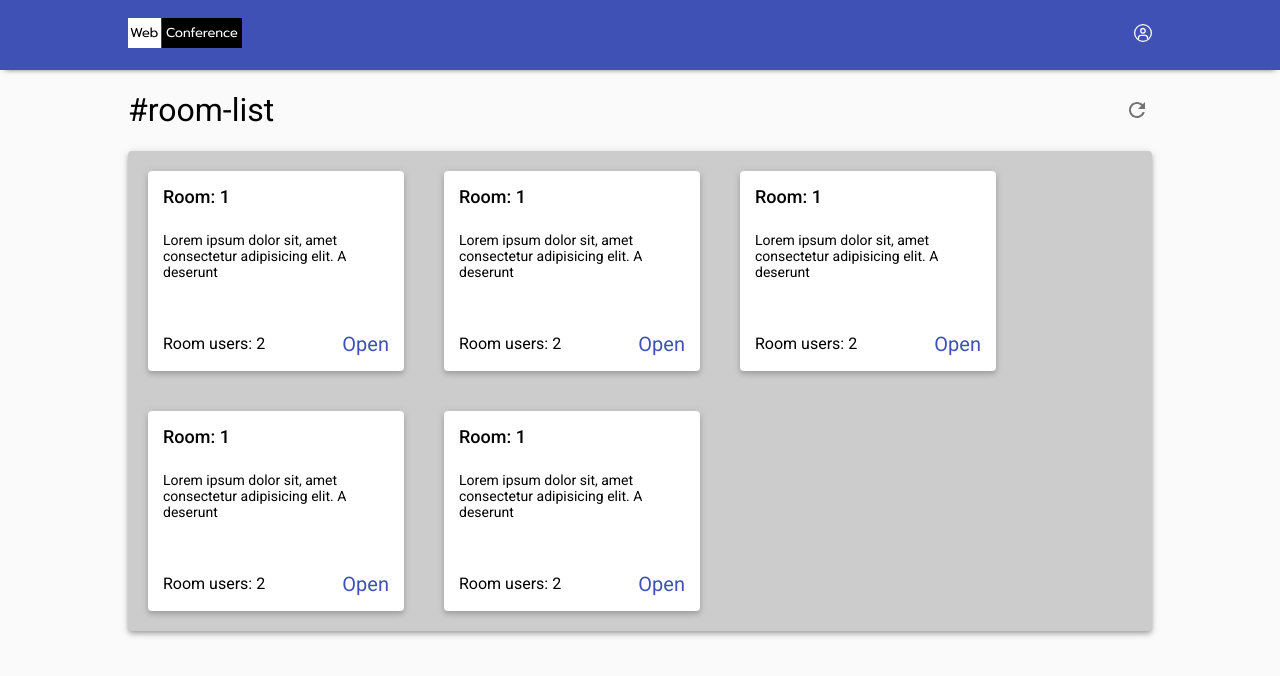
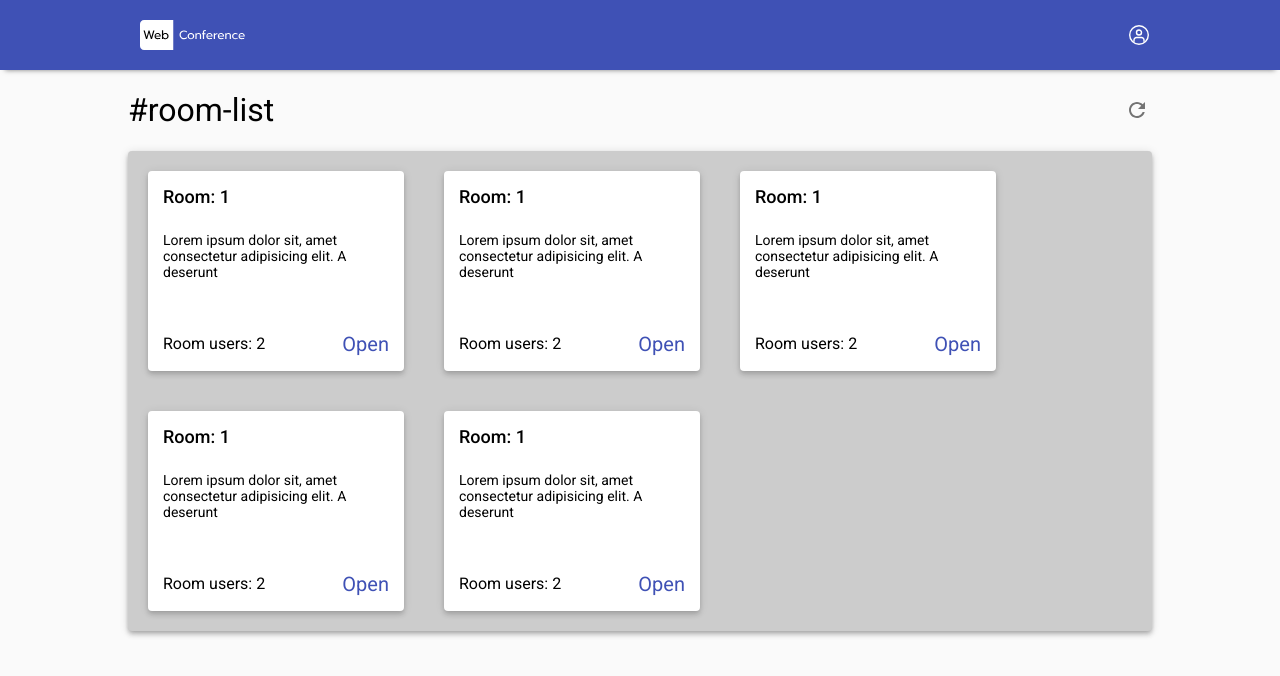
Before and after one commit to This-is-ellesar/video-chat-frontend, a React (Create React App) app: page / in a window 1280 px wide. Shown: the top 676 px of the page. Built offline with nearby package versions, Linux system fonts and the light colour scheme; no server answers.

Commit message:
Поправил хедер

```diff
--- a/src/components/base/AppHeader.tsx
+++ b/src/components/base/AppHeader.tsx
@@ -2,6 +2,7 @@ import { FC } from 'react'
 import { NavLink } from 'react-router-dom'
 //ui
 import { HeaderComponents, HeaderContainerItem, HeaderContainer } from './style'
+import IconButton from '@material-ui/core/IconButton'
 //icons
 import Logo from '../../assets/icons/logo.svg'
 import AccountIcon from '../../assets/icons/account-icon.svg'
@@ -14,12 +15,16 @@ const Header: FC<IHeader> = () => {
       <HeaderContainer>
         <HeaderContainerItem>
           <NavLink to="/">
-            <img src={Logo} alt="Логотип" />
+            <IconButton title="refresh" color="primary">
+              <img src={Logo} alt="Логотип" />
+            </IconButton>
           </NavLink>
         </HeaderContainerItem>
         <HeaderContainerItem>
           <NavLink to="/auth">
-            <img src={AccountIcon} alt="Sign in" title="Sign in" />
+            <IconButton size="small" title="refresh" color="primary">
+              <img src={AccountIcon} alt="Sign in" title="Sign in" />
+            </IconButton>
           </NavLink>
         </HeaderContainerItem>
       </HeaderContainer>
```
Also changed, not shown: src/assets/icons/account-icon.svg, src/assets/icons/logo.svg.
